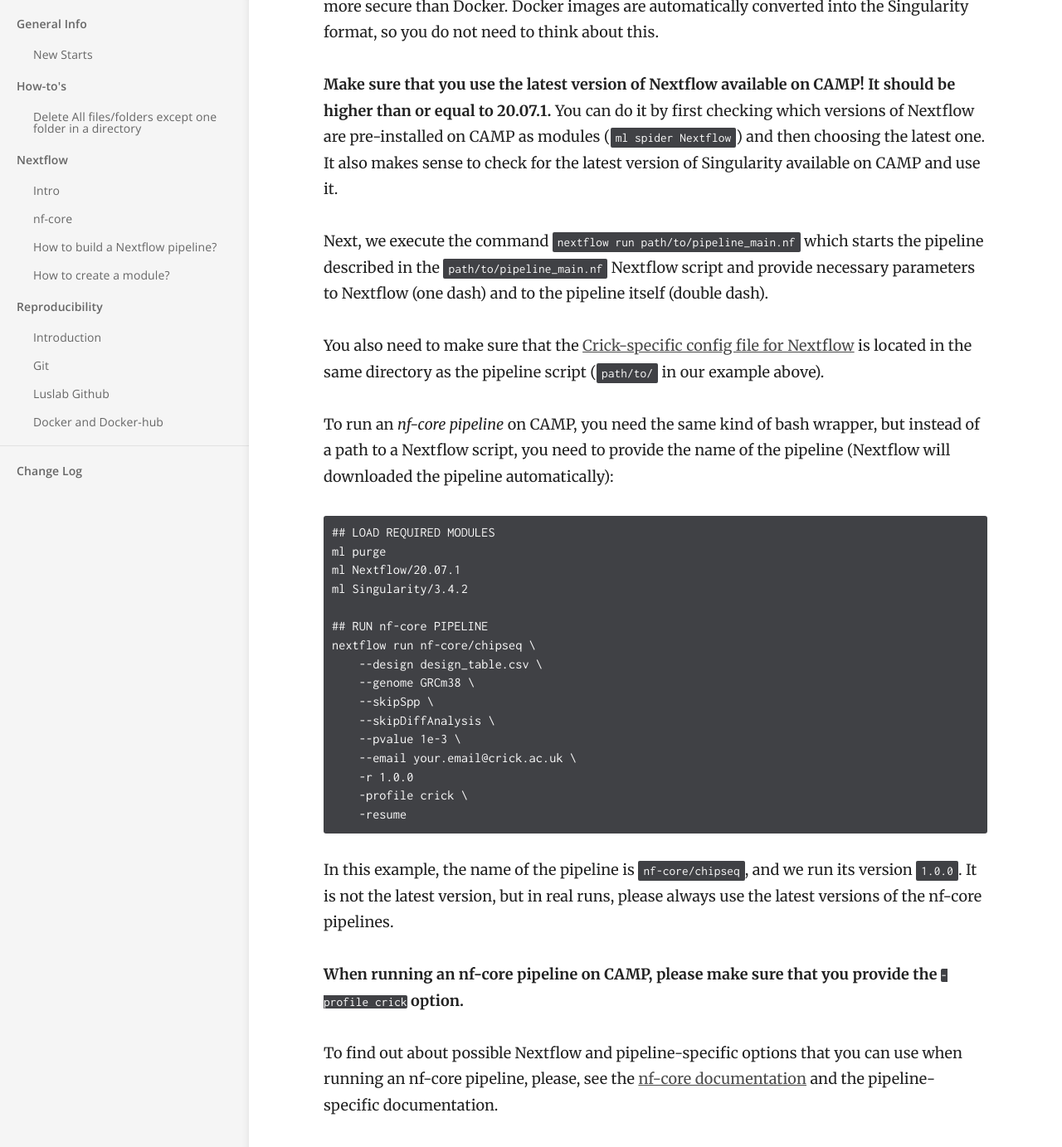
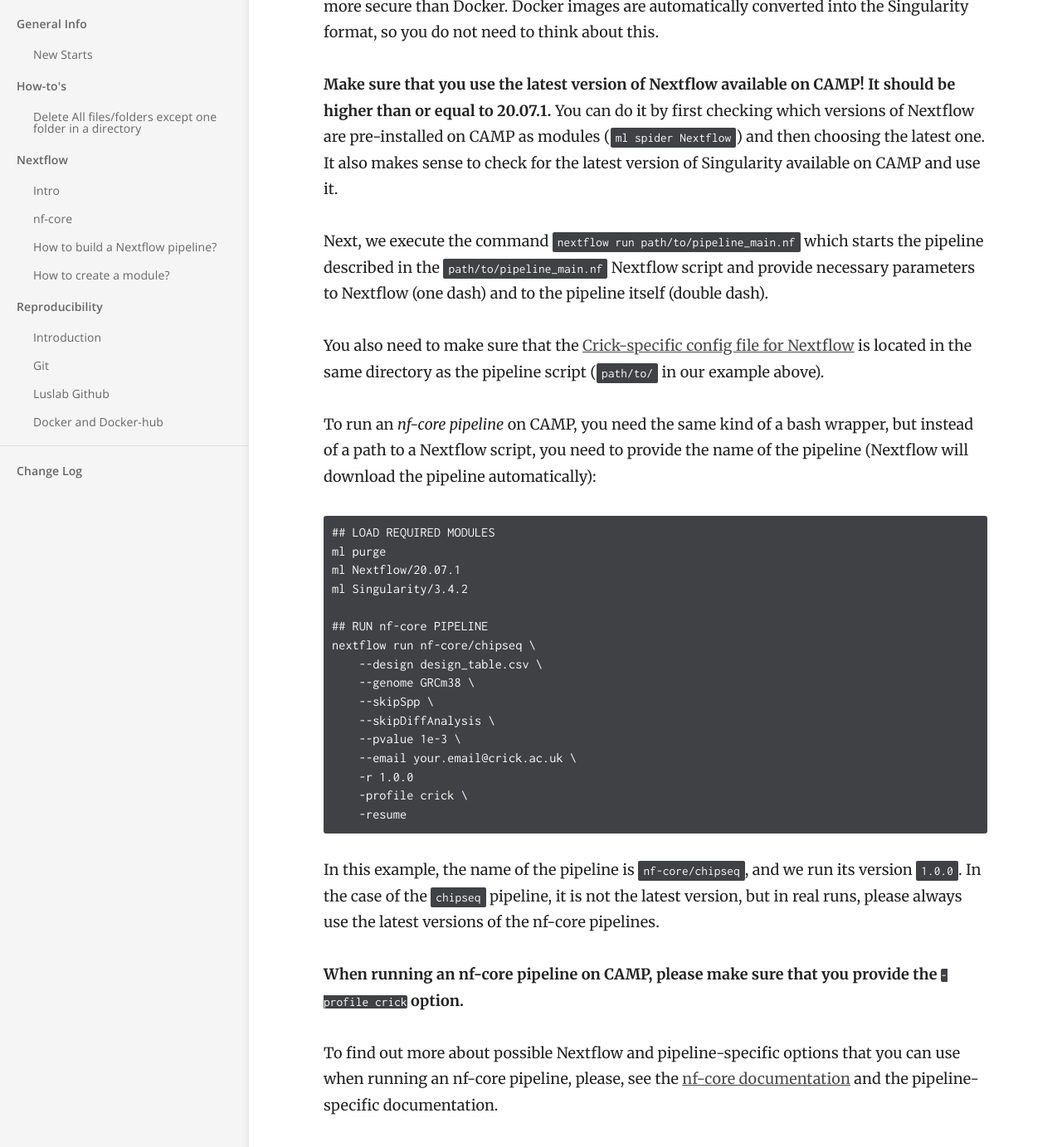
Before and after one commit to luslab/luslab.github.io, a Jekyll site: the page built from _docs/CAMP/running_nextflow.md, in a window 1280 px wide and 1400 px high, scrolled down 641 px. Shown: the top 1383 px of the window at 83% size. Built offline with Jekyll 4.4.1, drawn with Linux system fonts in a browser that asks for light colours.

Commit message:
Enhanced phrasing

````diff
--- a/_docs/CAMP/running_nextflow.md
+++ b/_docs/CAMP/running_nextflow.md
@@ -26,7 +26,7 @@ Next, we execute the command `nextflow run path/to/pipeline_main.nf` which start
 
 You also need to make sure that the [Crick-specific config file for Nextflow](https://github.com/luslab/luslab-nf-modules/blob/master/configs/crick.config) is located in the same directory as the pipeline script (`path/to/` in our example above).
 
-To run an _nf-core pipeline_ on CAMP, you need the same kind of bash wrapper, but instead of a path to a Nextflow script, you need to provide the name of the pipeline (Nextflow will downloaded the pipeline automatically):
+To run an _nf-core pipeline_ on CAMP, you need the same kind of a bash wrapper, but instead of a path to a Nextflow script, you need to provide the name of the pipeline (Nextflow will download the pipeline automatically):
 
 ```
 ## LOAD REQUIRED MODULES
@@ -47,8 +47,8 @@ nextflow run nf-core/chipseq \
     -resume
 ```
 
-In this example, the name of the pipeline is `nf-core/chipseq`, and we run its version `1.0.0`. It is not the latest version, but in real runs, please always use the latest versions of the nf-core pipelines.
+In this example, the name of the pipeline is `nf-core/chipseq`, and we run its version `1.0.0`. In the case of the `chipseq` pipeline, it is not the latest version, but in real runs, please always use the latest versions of the nf-core pipelines.
 
 **When running an nf-core pipeline on CAMP, please make sure that you provide the `-profile crick` option.**
 
-To find out about possible Nextflow and pipeline-specific options that you can use when running an nf-core pipeline, please, see the [nf-core documentation](https://nf-co.re/usage/introduction) and the pipeline-specific documentation.
+To find out more about possible Nextflow and pipeline-specific options that you can use when running an nf-core pipeline, please, see the [nf-core documentation](https://nf-co.re/usage/introduction) and the pipeline-specific documentation.
````
